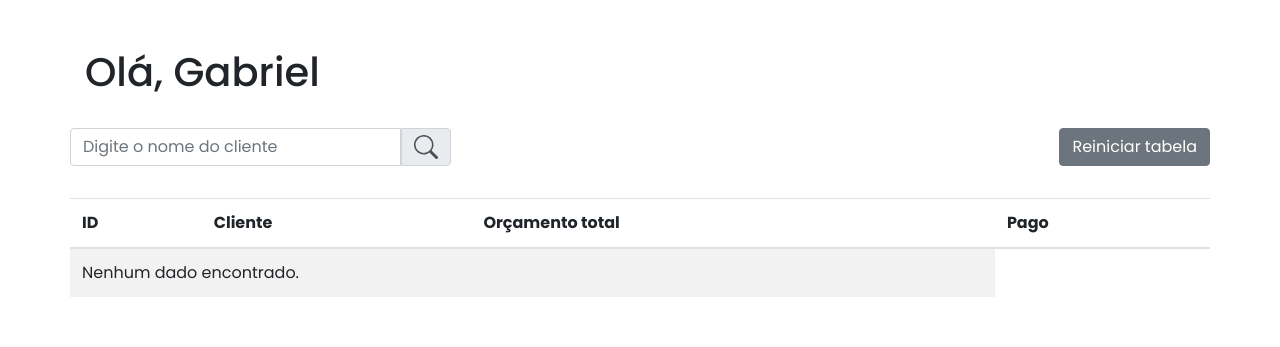
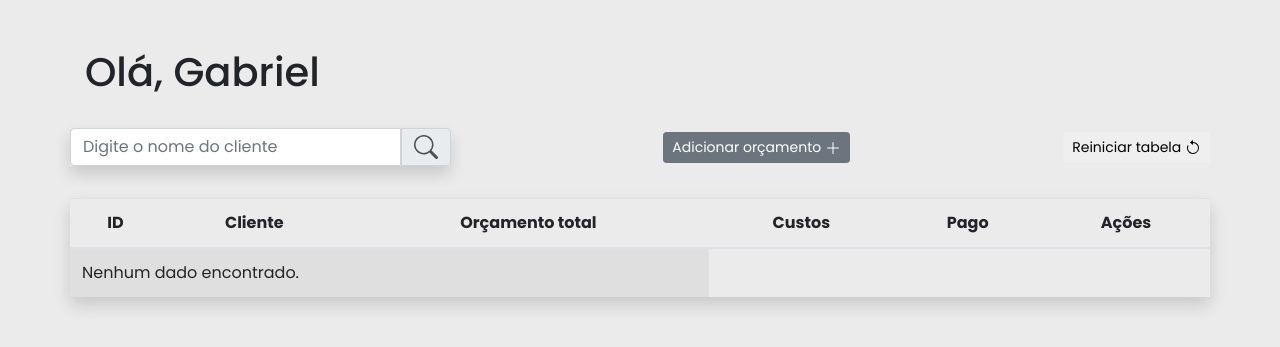
Before and after one commit to fkolenez/pinework-budgets, a PHP site: page /view/inicio.php in a window 1280 px wide. Shown: the top 347 px of the page. Run offline with PHP 8.4, Linux system fonts and the light colour scheme; data that the repository does not hold is empty; some libraries are stand-ins or nearby versions; some web fonts are replaced.

Commit message:
feat: add edit, delete, and new budget buttons

```diff
--- a/assets/css/style.css
+++ b/assets/css/style.css
@@ -4,6 +4,7 @@ body {
     font-family: "Poppins", sans-serif;
     font-weight: 400;
     font-style: normal;
+    background-color: #ebebeb;
 }
 
 .clean-button{
--- a/controller/budgets/delete.php
+++ b/controller/budgets/delete.php
@@ -8,12 +8,11 @@
 
     if(isset($id) && !empty($id)){
         try {
-            $Entity->delete("emprego", $id);
+            $Entity->delete("budgets", $id);
             $_SESSION["msg"] = "Deletado com sucesso";
         } catch (Exception $e) {
             $_SESSION["msg_error"] = "$e";
         }
-
         header('Location: ../../view/emprego/listagem.php');
     }
 ?>
--- a/view/inicio.php
+++ b/view/inicio.php
@@ -22,13 +22,14 @@ if (!empty($clientName)) {
         <div class="row d-flex justify-content-between align-items-center">
             <div class="col-md-4 d-flex pr-0 pl-0">
                 <form method="GET" class="d-flex align-items-center w-100">
-                    <div class="input-group mt-2">
+                    <div class="input-group mt-2 shadow">
                         <input type="text" class="form-control" placeholder="Digite o nome do cliente" name="client"
                             value="<?= htmlspecialchars($clientName) ?>">
 
                         <button type="submit" class="p-0 clean-button">
                             <div class="input-group-prepend">
-                                <span class="input-group-text w-100 d-flex justify-content-center align-items-center span-important"
+                                <span
+                                    class="input-group-text w-100 d-flex justify-content-center align-items-center span-important"
                                     id="basic-addon1">
                                     <svg xmlns="http://www.w3.org/2000/svg" width="24" height="24" fill="currentColor"
                                         class="bi bi-search" viewBox="0 0 16 16">
@@ -38,34 +39,77 @@ if (!empty($clientName)) {
                                 </span>
                             </div>
                         </button>
-
                     </div>
                 </form>
             </div>
-            <a href="<?= strtok($_SERVER["REQUEST_URI"], token: '?') ?>" class="btn btn-secondary mt-2">Reiniciar tabela</a>
+
+            <button class="btn btn-sm btn-secondary mt-2">
+                Adicionar orçamento
+
+                <svg xmlns="http://www.w3.org/2000/svg" width="16" height="16" fill="currentColor" class="bi bi-plus-lg align-middle"
+                    viewBox="0 0 16 16">
+                    <path fill-rule="evenodd"
+                        d="M8 2a.5.5 0 0 1 .5.5v5h5a.5.5 0 0 1 0 1h-5v5a.5.5 0 0 1-1 0v-5h-5a.5.5 0 0 1 0-1h5v-5A.5.5 0 0 1 8 2" />
+                </svg>
+            </button>
+
+            <a href="<?= strtok($_SERVER["REQUEST_URI"], token: '?') ?>">
+                <button class="btn btn-sm mt-2">
+                    Reiniciar tabela
+                    <svg xmlns="http://www.w3.org/2000/svg" width="16" height="16" fill="currentColor"
+                        class="bi bi-arrow-counterclockwise align-middle" viewBox="0 0 16 16">
+                        <path fill-rule="evenodd" d="M8 3a5 5 0 1 1-4.546 2.914.5.5 0 0 0-.908-.417A6 6 0 1 0 8 2z" />
+                        <path
+                            d="M8 4.466V.534a.25.25 0 0 0-.41-.192L5.23 2.308a.25.25 0 0 0 0 .384l2.36 1.966A.25.25 0 0 0 8 4.466" />
+                    </svg>
+
+                </button>
+            </a>
         </div>
     </div>
 
     <div class="row d-flex justify-content-center pt-3">
-        <table class="table table-striped">
+        <table class="table table-striped shadow">
             <thead>
                 <tr>
-                    <th>ID</th>
-                    <th>Cliente</th>
-                    <th>Orçamento total</th>
-                    <th>Pago</th>
+                    <th class="text-center">ID</th>
+                    <th class="text-center">Cliente</th>
+                    <th class="text-center">Orçamento total</th>
+                    <th class="text-center">Custos</th>
+                    <th class="text-center">Pago</th>
+                    <th class="text-center">Ações</th>
                 </tr>
             </thead>
-
             <tbody>
                 <?php if (!empty($dados)): ?>
                     <?php foreach ($dados as $key): ?>
-                        <tr class=" text-dark ">
-                            <td> <?= $key["id"] ?> </td>
-                            <td> <?= $key["client"] ?> </td>
-                            <td> <?= $key["costs"] ?> </td>
-                            <td> R$: <?= $key["budgets"] ?> </td>
-                            <td> <?= $key["payed"] ?> </td>
+                        <tr class=" text-dark">
+                            <td class="text-center"> <?= $key["id"] ?> </td>
+                            <td class="text-center"> <?= $key["client"] ?> </td>
+                            <td class="text-center"> R$: <?= $key["budgets"] ?> </td>
+                            <td class="text-center"> <?= $key["costs"] ?> </td>
+                            <td class="text-center"> <?= $key["payed"] ?> </td>
+                            <td class="d-flex justify-content-around">
+                                <a href="edit.php?id=<?= $key['id'] ?>" class="btn  btn-outline-secondary  btn-sm">
+                                    Editar
+                                    <svg xmlns="http://www.w3.org/2000/svg" width="16" height="16" fill="currentColor"
+                                        class="bi bi-pencil-square align-middle" viewBox="0 0 16 16">
+                                        <path
+                                            d="M15.502 1.94a.5.5 0 0 1 0 .706L14.459 3.69l-2-2L13.502.646a.5.5 0 0 1 .707 0l1.293 1.293zm-1.75 2.456-2-2L4.939 9.21a.5.5 0 0 0-.121.196l-.805 2.414a.25.25 0 0 0 .316.316l2.414-.805a.5.5 0 0 0 .196-.12l6.813-6.814z" />
+                                        <path fill-rule="evenodd"
+                                            d="M1 13.5A1.5 1.5 0 0 0 2.5 15h11a1.5 1.5 0 0 0 1.5-1.5v-6a.5.5 0 0 0-1 0v6a.5.5 0 0 1-.5.5h-11a.5.5 0 0 1-.5-.5v-11a.5.5 0 0 1 .5-.5H9a.5.5 0 0 0 0-1H2.5A1.5 1.5 0 0 0 1 2.5z" />
+                                    </svg>
+                                </a>
+                                <a href="delete.php?id=<?= $key['id'] ?>" class="btn  btn-outline-secondary  btn-sm"
+                                    onclick="return confirm('Tem certeza que deseja excluir este registro?');">
+                                    Excluir
+                                    <svg xmlns="http://www.w3.org/2000/svg" width="16" height="16" fill="currentColor"
+                                        class="bi bi-x-lg align-middle" viewBox="0 0 16 16">
+                                        <path
+                                            d="M2.146 2.854a.5.5 0 1 1 .708-.708L8 7.293l5.146-5.147a.5.5 0 0 1 .708.708L8.707 8l5.147 5.146a.5.5 0 0 1-.708.708L8 8.707l-5.146 5.147a.5.5 0 0 1-.708-.708L7.293 8z" />
+                                    </svg>
+                                </a>
+                            </td>
                         </tr>
                     <?php endforeach; ?>
                 <?php else: ?>
```
